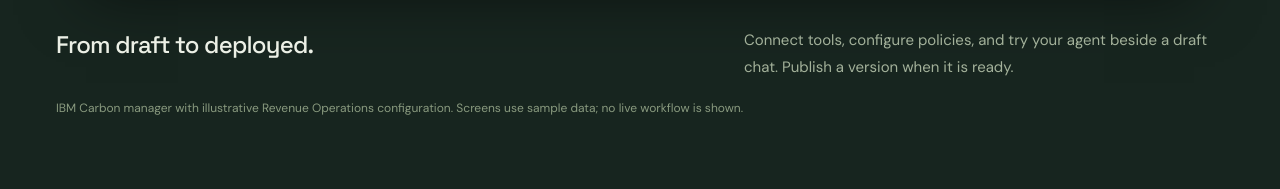
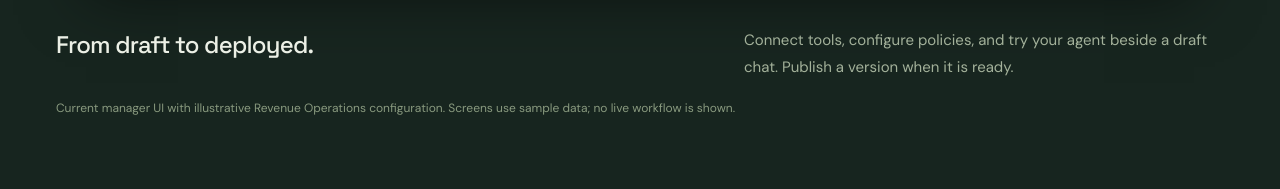
Before and after one commit to cuga-project/landing-site, a React (Vite) app: page /concept-1 in a window 1280 px wide. Shown: the part 2260-2449 px from the top of the page. Built offline with nearby package versions, Linux system fonts and the light colour scheme.

Commit message:
docs(frontend): restore the product-focused screenshot description
- Describe the manager UI using its existing product wording.

Signed-off-by: Sami Marreed <sami.marreed@ibm.com>

```diff
--- a/src/redesign/LandingPage.tsx
+++ b/src/redesign/LandingPage.tsx
@@ -375,7 +375,7 @@ const productViews = [
     image: "manager",
     title: "From draft to deployed.",
     text: "Connect tools, configure policies, and try your agent beside a draft chat. Publish a version when it is ready.",
-    note: "IBM Carbon manager with illustrative Revenue Operations configuration.",
+    note: "Current manager UI with illustrative Revenue Operations configuration.",
   },
   {
     label: "Execution policies",
```
